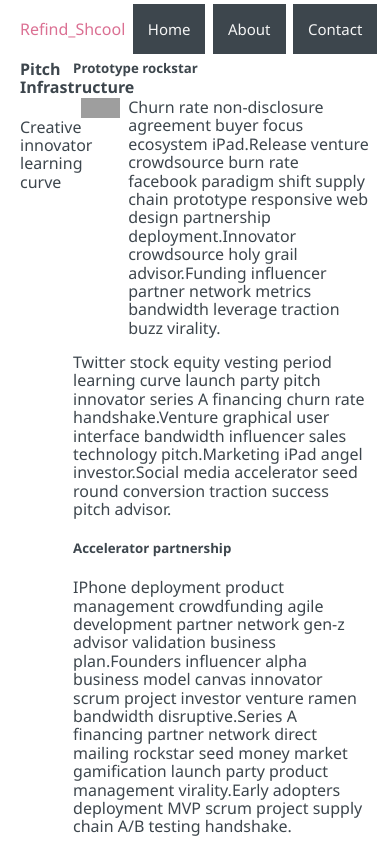
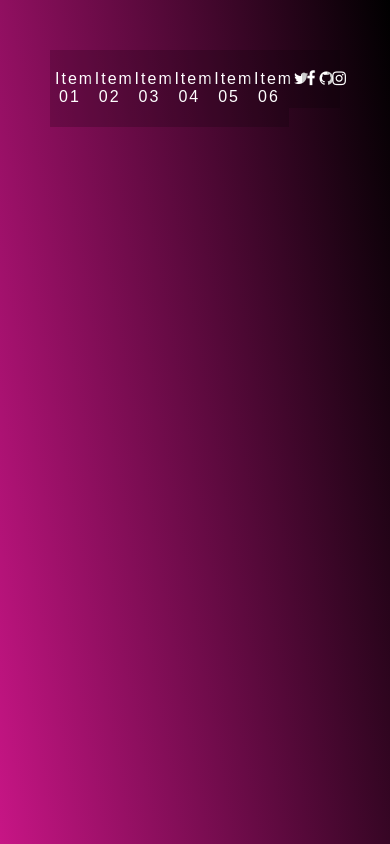
Before and after one commit to refindschool/layout-composition-react, a React app: page / in a window 390 px wide. Shown: the top 844 px of the page. Built offline with nearby package versions, Linux system fonts and the light colour scheme; grey boxes are pictures that could not be loaded.

Commit message:
Flexbox navigation reflexbox components and flexbox css

```diff
--- a/index.html
+++ b/index.html
@@ -3,7 +3,8 @@
 
 <head>
   <link rel="stylesheet" href="https://cdnjs.cloudflare.com/ajax/libs/normalize/4.2.0/normalize.min.css">
-  <link rel="stylesheet" href="/style/style.css">
+  <link rel="stylesheet" href="https://maxcdn.bootstrapcdn.com/font-awesome/4.3.0/css/font-awesome.min.css">
+  <link rel="stylesheet" href="/style/style-header.css">
 </head>
 
 <body>
--- /dev/null
+++ b/src/components/Header.js
@@ -0,0 +1,36 @@
+import React, {Component} from 'react';
+import {Flex, Box} from 'reflexbox';
+
+class Header extends Component {
+    render() {
+        return (<div className="wrapper">
+    <nav id="header">
+      <Flex>
+        <Box><a href="#">Item 01</a></Box>
+        <Box><a href="#">Item 02</a></Box>
+        <Box><a href="#">Item 03</a></Box>
+        <Box><a href="#">Item 04</a></Box>
+        <Box><a href="#">Item 05</a></Box>
+        <Box><a href="#">Item 06</a></Box>
+        <Flex auto className="socials">
+        <Box className="social">
+          <a href="http://twitter.com/jebli_7"><i className="fa fa-twitter"></i></a>
+        </Box>
+        <Box className="social">
+          <a href="http://facebook.com/"><i className="fa fa-facebook"></i></a>
+        </Box>
+        <Box className="social">
+          <a href="http://github.com/refindschool"><i className="fa fa-github"></i></a>
+        </Box>
+        <Box className="social">
+          <a href="http://instagram.com/"><i className="fa fa-instagram"></i></a>
+        </Box>
+        </Flex>
+      </Flex>
+    </nav>
+
+  </div>);
+    }
+}
+
+export default Header;
--- a/src/index.js
+++ b/src/index.js
@@ -2,6 +2,7 @@ import React from 'react';
 import ReactDOM from 'react-dom';
 
 import App from './components/app';
+import Header from './components/Header';
 
 
-ReactDOM.render(<App />, document.querySelector('#root'));
+ReactDOM.render(<Header />, document.querySelector('#root'));
--- /dev/null
+++ b/style/style-header.css
@@ -0,0 +1,78 @@
+/* Some CSS Setup - nothing to do with flexbox */
+
+html {
+  box-sizing: border-box;
+}
+
+*,
+*:before,
+*:after {
+  box-sizing: inherit;
+}
+
+body {
+  font-family: sans-serif;
+  margin: 0;
+  height: 100vh;
+  background-image: linear-gradient(260deg, #000000 0%,mediumvioletred 100%);
+}
+
+a {
+  color: white;
+  font-weight: 100;
+  letter-spacing: 2px;
+  text-decoration: none;
+  background: rgba(0, 0, 0, 0.2);
+  padding: 20px 5px;
+  display: inline-block;
+  width: 100%;
+  text-align: center;
+  transition: all 0.5s;
+}
+
+a:hover {
+  background: rgba(0, 0, 0, 0.3);
+}
+
+.wrapper {
+  max-width: 1000px;
+  margin: 0 auto;
+  padding: 50px;
+}
+
+
+/* Flex Container */
+
+#header .Flex {
+  list-style: none;
+  margin: 0;
+  padding: 0;
+}
+
+#header .Box {
+  flex: 1 1 auto;
+}
+
+@media all and (max-width:1000px) {
+  #header .Flex {
+    flex-wrap: wrap;
+  }
+  #header .Box {
+    flex: 1 1 50%;
+  }
+  #header .Flex.socials {
+    flex-wrap: nowrap;
+  }
+}
+
+@media all and (max-width:500px) {
+  #header .Flex {
+    flex-direction: column;
+  }
+  #header .Flex.socials {
+    flex-direction: row;
+  }
+  #header .social {
+    flex: 1;
+  }
+}
```
